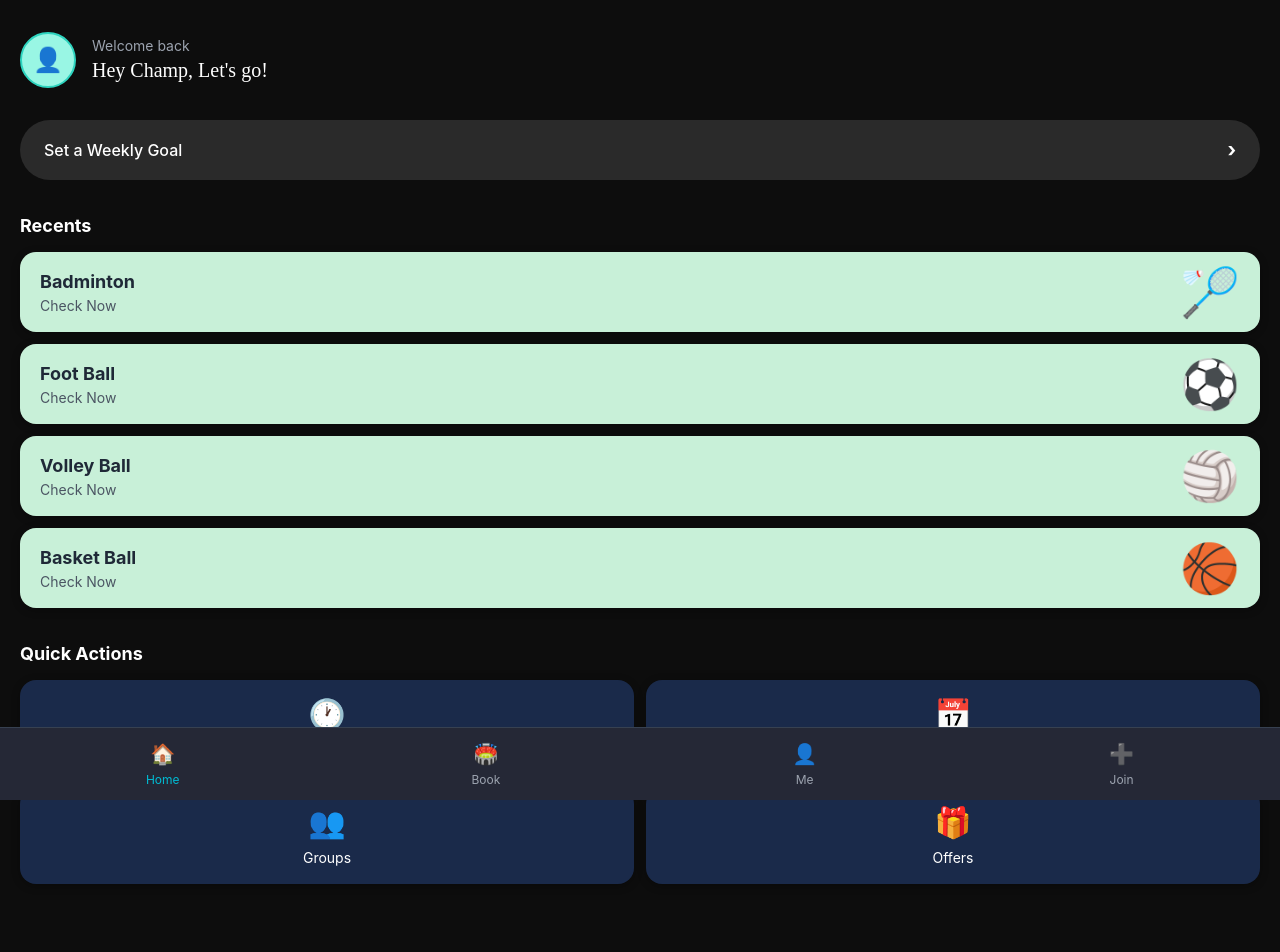
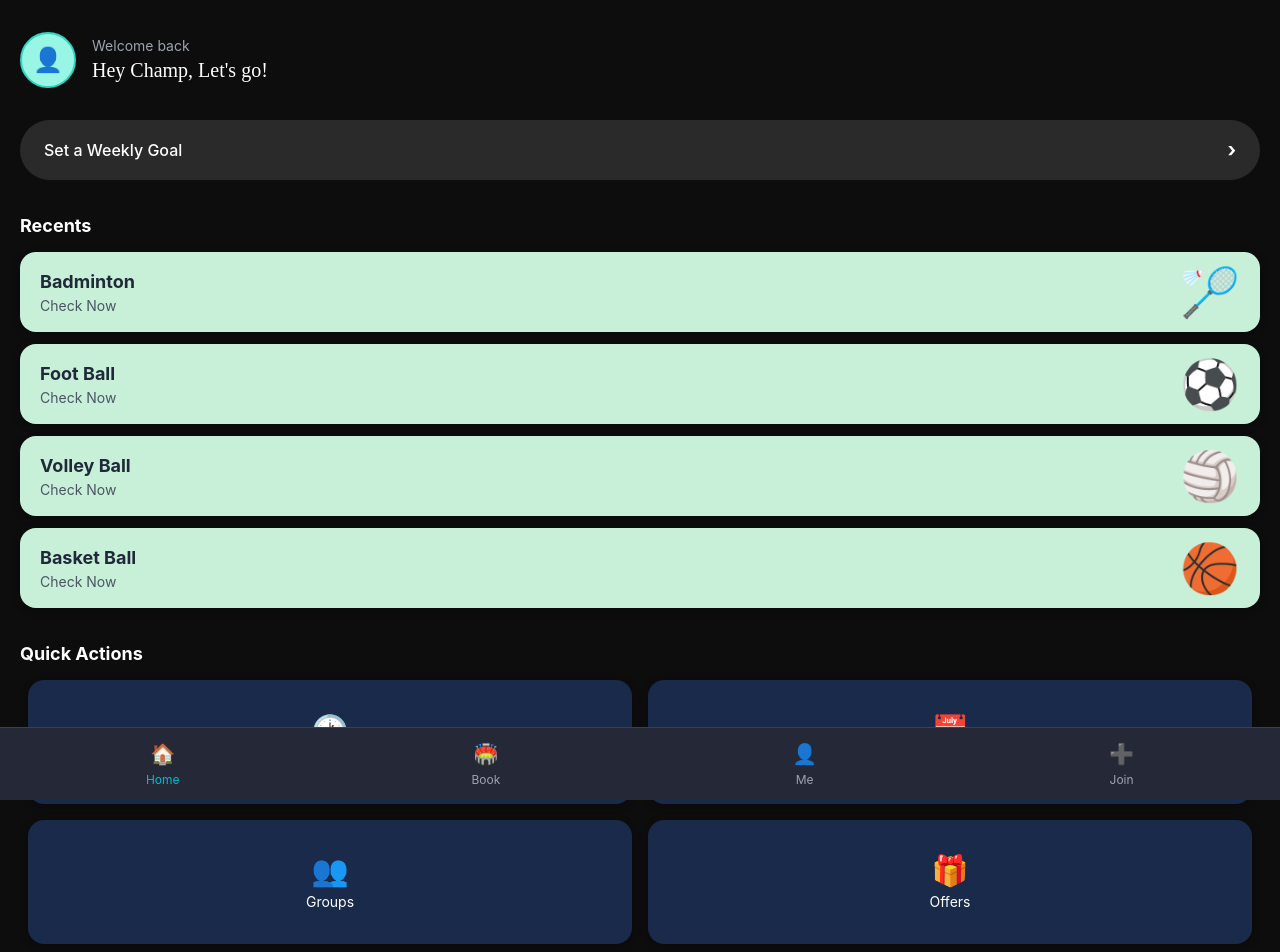
Before and after one commit to Nagoor-Shaik/weplay-frontend, a React (Create React App) app: page / in a window 1280 px wide. Shown: the top 952 px of the page. Built offline with nearby package versions, Linux system fonts and the light colour scheme.

Commit message:
Fix quick actions card width and spacing

```diff
--- a/src/pages/HomePage.js
+++ b/src/pages/HomePage.js
@@ -123,7 +123,7 @@ function HomePage() {
                 Quick Actions
             </motion.h2>
 
-            <div className="grid grid-cols-2 gap-3">
+            <div className="grid grid-cols-2 gap-4 px-2">
                 {quickActions.map((item, index) => (
                     <motion.div
                         key={item.label}
@@ -134,7 +134,7 @@ function HomePage() {
                             type: 'spring',
                             stiffness: 80
                         }}
-                        className="flex flex-col items-center justify-center gap-2 py-4 rounded-2xl cursor-pointer"
+                        className="flex flex-col items-center justify-center gap-1 py-8 rounded-2xl cursor-pointer"
                         style={{
                             backgroundColor: '#1A2A4A',
                             transition: 'transform 0.15s ease, filter 0.15s ease',
```
